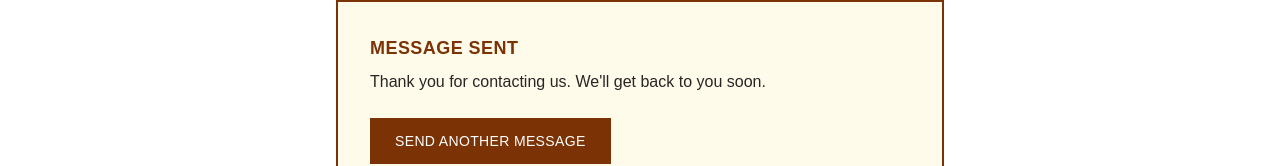
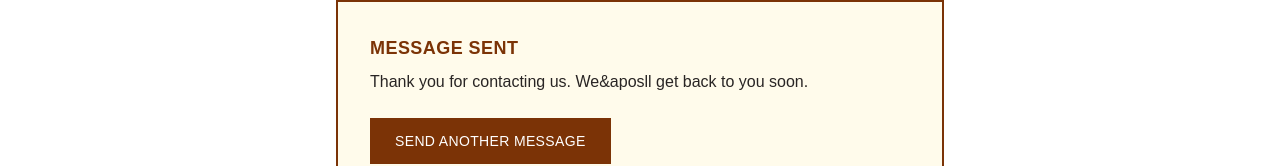
Before and after one commit to Sain49/heritage-explorer-swe, a Next.js app: page /contact-us in a window 1280 px wide. Both pictures are taken after typing "Sample", "name@example.com", "Sample" into the empty fields and a click on the button "SEND MESSAGE". Shown: the part 179-345 px from the top of the page. Built offline with nearby package versions, Linux system fonts and the light colour scheme.

Commit message:
fix: correct HTML entity for apostrophe in confirmation message

```diff
--- a/app/contact-us/page.tsx
+++ b/app/contact-us/page.tsx
@@ -49,7 +49,7 @@ export default function ContactUs() {
             Message Sent
           </h2>
           <p className="text-stone-800 mb-6">
-            Thank you for contacting us. We'll get back to you soon.
+            Thank you for contacting us. We&aposll get back to you soon.
           </p>
           <button
             onClick={() => setIsSubmitted(false)}
```
